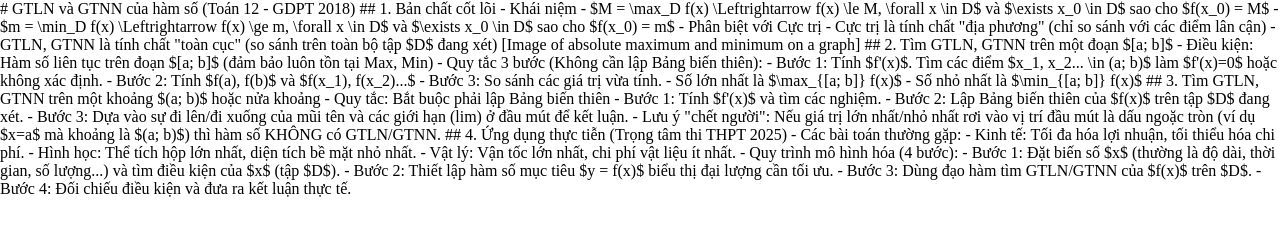
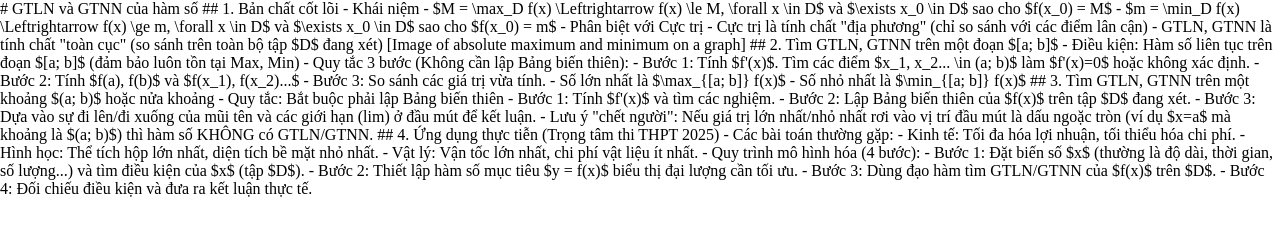
Before and after one commit to tranvandungthptlhc-glitch/TOAN-12-GIATRILONNHAT_GIATRINHONHAT, a plain HTML site: page index.html in a window 1280 px wide. Drawn offline with Linux system fonts and the light colour scheme.

```diff
--- a/index.html
+++ b/index.html
@@ -12,7 +12,7 @@
 <body>
   <script src="https://cdn.jsdelivr.net/npm/markmap-autoloader"></script>
   <div class="markmap">
- # GTLN và GTNN của hàm số (Toán 12 - GDPT 2018)
+ # GTLN và GTNN của hàm số
 ## 1. Bản chất cốt lõi
 - Khái niệm
     - $M = \max_D f(x) \Leftrightarrow f(x) \le M, \forall x \in D$ và $\exists x_0 \in D$ sao cho $f(x_0) = M$
```
